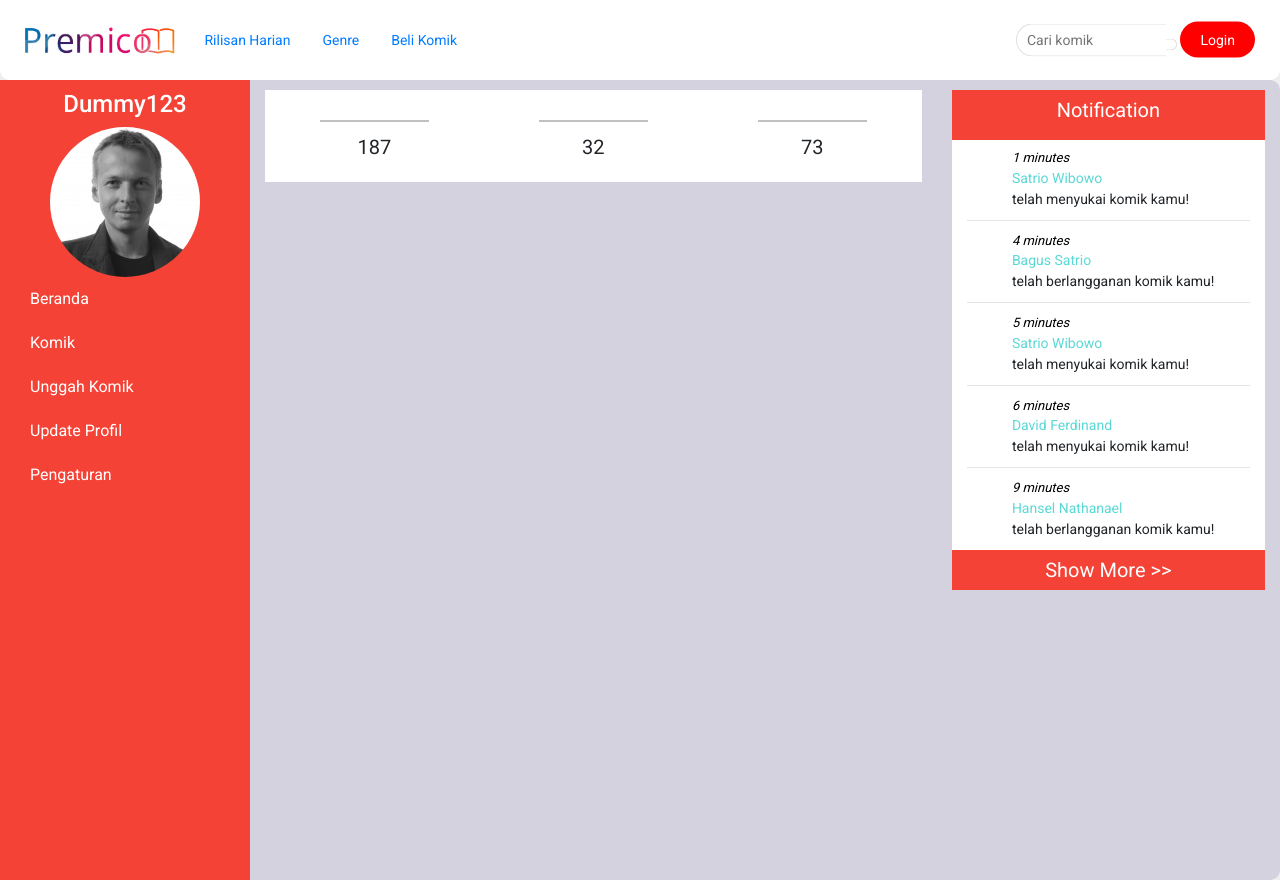
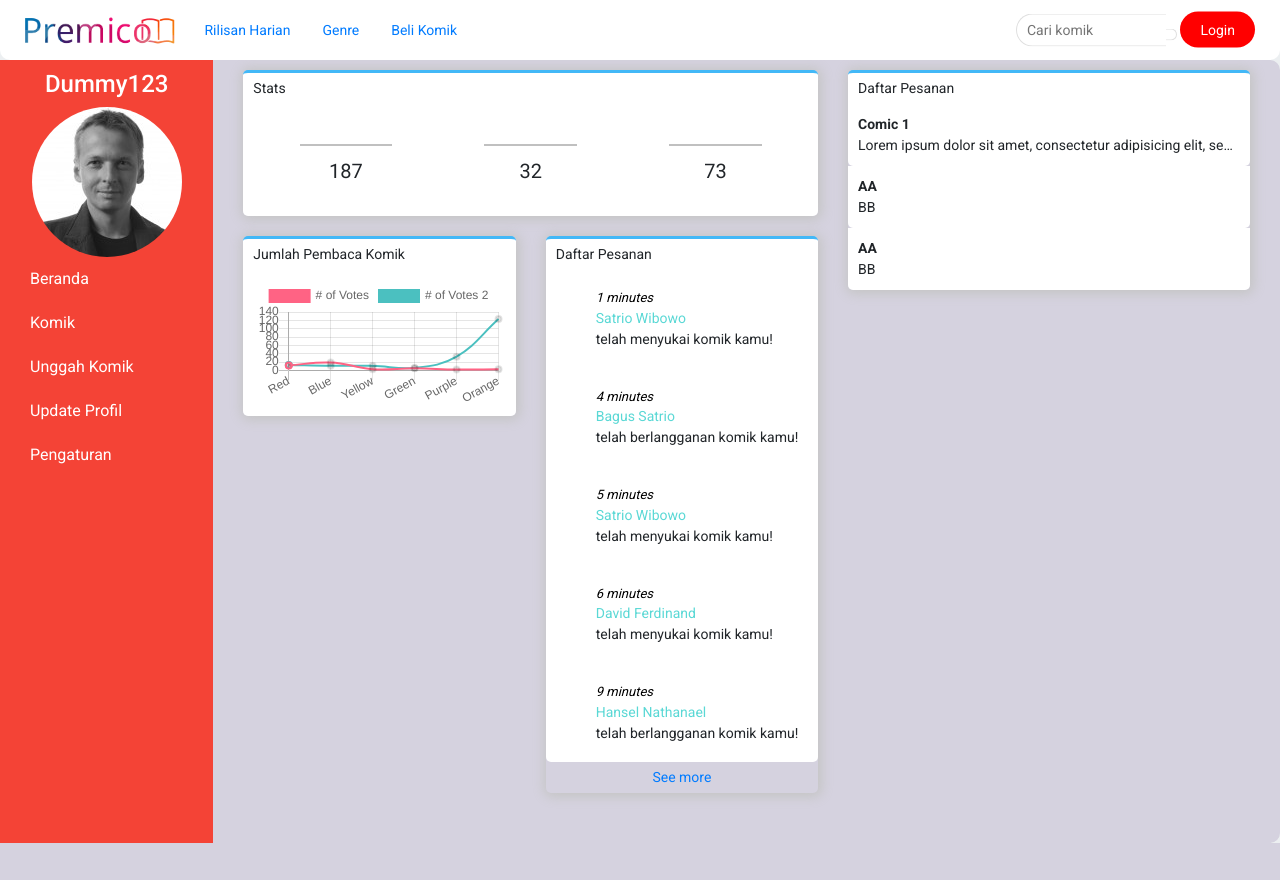
Before and after one commit to Hanselnp/TubesWebPro, a CodeIgniter app: page /TubesWebPro/adminpage in a window 1280 px wide. After the commit the page ends 843 px from the top, so only its background shows below. Run offline with CodeIgniter, Linux system fonts and the light colour scheme; some libraries are stand-ins or nearby versions.

Commit message:
Major UI Update

```diff
--- a/application/views/adminpage.php
+++ b/application/views/adminpage.php
@@ -3,6 +3,9 @@
 	<?php include('navbar.php'); ?>
 	<div class="wrapper">
 		<!-- sidebar header-->
+		<!-- <div class="container-fluid"> -->
+			<!-- <div class="row"> -->
+				<div style="width: 100%;">
 					<nav class="mCustomScrollbar _mCS_1 mCS-autohide" id="sidebar" style="overflow: visible;">
 						<div class="sidebar-inner-container">
 							<div class="sidebar-header">
@@ -13,7 +16,7 @@
 									<a href="#"><i class="fas fa-home"></i> Beranda</a>
 								</li>
 								<li>
-						<a href="#"><i class="fas fa-book"></i> Komik</a>
+									<a href="<?php echo base_url(); ?>adminpage/comic"><i class="fas fa-book"></i> Komik</a>
 								</li>
 								<li>
 									<!-- Link with dropdown items-->
@@ -39,11 +42,21 @@
 							</ul>
 						</div>
 					</nav>
-		<div class="container">
+				</div>
+				<div class="col-12 col-sm-10">
+					<div class="container" style="padding-bottom: 30px;">
 						<div class="row">
-				<div class="col-12 col-sm-8">
-					<div class="information-column container">
-						<div class="row icons">
+							<div class="col-12 col-sm-7">
+								<div class="row">
+									<div class="col-12 col-sm-12">
+										<div class="container box-container">
+											<div class="box-head">
+												<div class="row">
+													Stats
+												</div>
+											</div>
+											<div class="box-body">
+												<div class="row box-body-row">
 													<div class="col-sm icons-container">
 														<i class="far fa-thumbs-up"></i>
 														<div class="counter">
@@ -65,16 +78,32 @@
 												</div>
 											</div>
 										</div>
-				<div class="col-12 col-sm-4">
-					<div class="notification-column container">
-						<div class="row">
-							<div class="notification-box">
-								<div class="notification-title">
-									<div class="notif-text">
-										Notification
 									</div>
 								</div>
-								<div class="container">
+								<div class="row">
+									<div class="col-12 col-sm-6">
+										<div class="container box-container">
+											<div class="box-head">
+												<div class="row">
+													Jumlah Pembaca Komik
+												</div>
+											</div>
+											<div class="box-body">
+												<div class="row box-body-row">
+													<canvas id="myChart" width="400" height="200"></canvas>
+												</div>
+											</div>
+										</div>
+									</div>
+									<div class="col-12 col-sm-6">
+										<div class="container box-container">
+											<div class="box-head">
+												<div class="row">
+													Daftar Pesanan
+												</div>
+											</div>
+											<div class="box-body">
+												<div class="row box-body-row">
 													<div class="row mt-2 mb-2">
 														<div class="col-2 notification-clock">
 															<i class="far fa-clock"></i>
@@ -145,9 +174,49 @@
 														</div>
 													</div>
 												</div>
-								<div class="readmore-title">
-									<div class="notif-text">
-										<a class="readmore" href="#">Show More &gt;&gt;</a>
+											</div>
+											<div class="box-footer">
+												<a href="#">See more</a>
+											</div>
+										</div>
+									</div>
+								</div>
+							</div>
+							<div class="col-12 col-sm-5">
+								<div class="container box-container">
+									<div class="box-head">
+										<div class="row">
+											Daftar Pesanan
+										</div>
+									</div>
+									<div class="box-body">
+										<div class="row box-body-row">
+											<div class="form-container">
+												<div class="form-container-head">
+													Comic 1
+												</div>
+												<div class="form-container-content">
+													Lorem ipsum dolor sit amet, consectetur adipisicing elit, sed do eiusmod tempor incididunt ut labore et dolore magna aliqua. Ut enim ad minim veniam, quis nostrud exercitation ullamco laboris nisi ut aliquip ex ea commodo consequat. Duis aute irure dolor in reprehenderit in voluptate velit esse cillum dolore eu fugiat nulla pariatur. Excepteur sint occaecat cupidatat non proident, sunt in culpa qui officia deserunt mollit anim id est laborum.
+												</div>
+											</div>
+										</div>
+										<div class="row box-body-row">
+											<div class="form-container">
+												<div class="form-container-head">
+													AA
+												</div>
+												<div class="form-container-content">
+													BB
+												</div>
+											</div>
+										</div>
+										<div class="row box-body-row">
+											<div class="form-container">
+												<div class="form-container-head">
+													AA
+												</div>
+												<div class="form-container-content">
+													BB
 												</div>
 											</div>
 										</div>
@@ -157,8 +226,10 @@
 						</div>
 					</div>
 				</div>
+			<!-- </div> -->
+		<!-- </div> -->
+  </div>
 	<!--JavaScript & Jquery Init-->
 	<?php include ('javascript-loader.php'); ?>
-    </div>
 </body>
 <?php include('footer.php'); ?>
--- a/application/views/javascript-loader.php
+++ b/application/views/javascript-loader.php
@@ -7,3 +7,45 @@
 </script>
 <script src="<?php echo base_url(); ?>resources/js/main.js">
 </script>
+<script src="https://cdnjs.cloudflare.com/ajax/libs/Chart.js/2.7.2/Chart.bundle.js"></script>
+<script>
+var ctx = document.getElementById("myChart").getContext('2d');
+var myChart = new Chart(ctx, {
+    type: 'line',
+    data: {
+        labels: ["Red", "Blue", "Yellow", "Green", "Purple", "Orange"],
+        datasets: [{
+          label: '# of Votes',
+          data: [12, 19, 3, 5, 2, 3],
+          // backgroundColor: [
+          //     'rgba(54, 162, 235, 0.2)'
+          // ],
+          borderColor: [
+              'rgba(255,99,132,1)'
+          ],
+          fill: false,
+          borderWidth: 2
+        }, {
+          label: '# of Votes 2',
+          data: [13, 11, 11, 6, 33, 123],
+          // backgroundColor: [
+          //     'rgba(255, 159, 64, 0.2)'
+          // ],
+          borderColor: [
+              'rgba(75, 192, 192, 1)',
+          ],
+          fill: false,
+          borderWidth: 2
+        }],
+    },
+    options: {
+        scales: {
+            yAxes: [{
+                ticks: {
+                    beginAtZero:true
+                }
+            }]
+        }
+    }
+});
+</script>
--- a/resources/css/adminpage.css
+++ b/resources/css/adminpage.css
@@ -3,14 +3,12 @@
 }
 
 #sidebar{
-  min-width: 250px;
-  max-width: 250px;
-  width: 250px;
   z-index: 999;
   background-color: #f44336;
   color: #fff;
   transition: all 0.3s;
   padding-left: 0px;
+  height: 100%;
 }
 
 #sidebar ul li a {
@@ -32,17 +30,36 @@
   margin:0 auto;
 }
 
-.information-column .icons-container {
-  background: white;
-  padding: 20px 0 0 0;
+.box-head .row{
+  text-align: left;
+  background: #fff;
+  border-top: 3px solid #42b8f7;
+  padding: 5px 10px;
+  border-radius: 5px 5px 0 0;
 }
 
-.information-column .icons-container .svg-inline--fa {
+.box-body .box-body-row{
+  background: #fff;
+  border-radius: 0 0 5px 5px;
+  padding: 10px;
+  text-align: left !important;
+}
+
+.box-footer {
+  padding: 5px 0;
+}
+
+.box-container .icons-container {
+  padding: 20px 0 0 0;
+  text-align: center;
+}
+
+.box-container .icons-container .svg-inline--fa {
   font-size: 70px;
   text-align: center;
 }
 
-.information-column .icons-container .counter {
+.box-container .icons-container .counter {
   font-size: 20px;
   width: 50%;
   margin: 10px auto;
@@ -62,10 +79,11 @@
   padding: 10px 30px;
 }
 
-.information-column{
+.box-container{
   width: 100%;
-  height: 250px;
   margin-top: 10px;
+  box-shadow: 1px 1px 12px 3px #c5c5c5;
+  border-radius: 5px;
 }
 
 .icon-information{
@@ -195,7 +213,7 @@
 .notification-clock{
   padding-right: 10px;
   text-align: right;
-  color: #5AD8D5;
+  color: #007bff;
   font-size: 20px;
 }
 
--- a/resources/css/main.css
+++ b/resources/css/main.css
@@ -16,7 +16,7 @@ header .container-fluid {
 }
 
 header .header-container {
-  height: 80px;
+  height: 60px;
   margin: 0 auto;
   position: relative;
   font-size: 14px;
@@ -181,6 +181,8 @@ header .container-fluid .pull-right div {
 /* Form Container Component */
 .form-container {
     font-family: 'Roboto', 'Source Sans Pro', 'Helvetica Neue', Helvetica, Arial, sans-serif;
+    white-space: nowrap;
+    width: 100%;
 }
 
 .form-container .height-350 {
@@ -273,9 +275,8 @@ header .container-fluid .pull-right div {
 }
 
 .form-container-head {
-    font-weight: bold;
-    font-size: 14px;
-    padding: 5px;
+  font-weight: bold;
+  font-size: 14px;
 }
 
 .form-container-head small {
@@ -284,6 +285,9 @@ header .container-fluid .pull-right div {
 
 .form-container-content {
   position: relative;
+  text-overflow: ellipsis;
+  width: 100%;
+  overflow-x: hidden;
 }
 
 .form-container-content .thumb-square {
--- a/resources/css/read.css
+++ b/resources/css/read.css
@@ -2,7 +2,7 @@
   margin-right: auto;
   margin-left: auto;
   background-color: #D5D2DF;
-  height: 100vh;
+  height: 100%;
   border-radius: 10px;
   text-align: center;
 }
```
Also changed, not shown: application/controllers/Adminpage.php (line endings or trailing spaces). Lines whose indentation alone changed are shown as unchanged.
